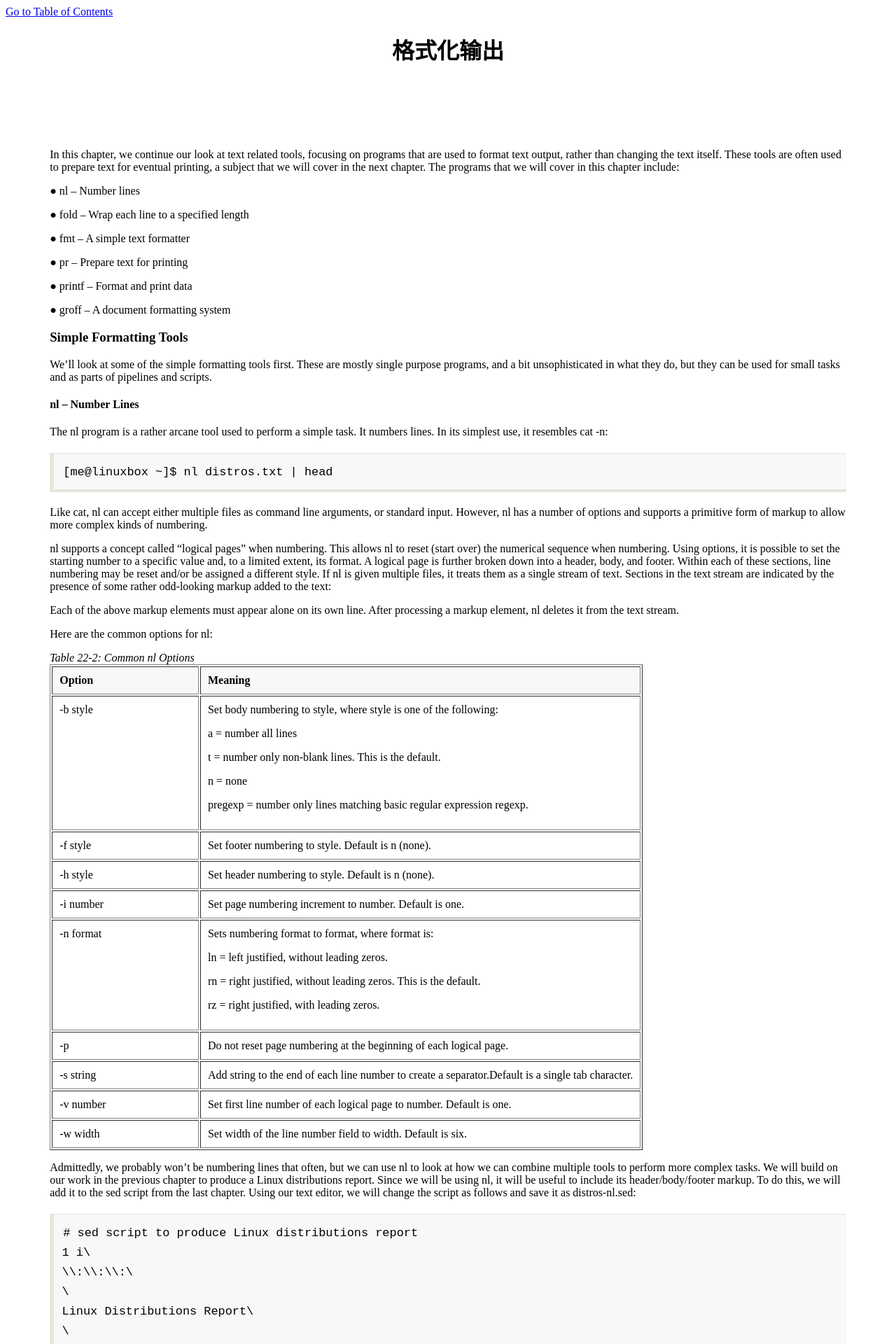
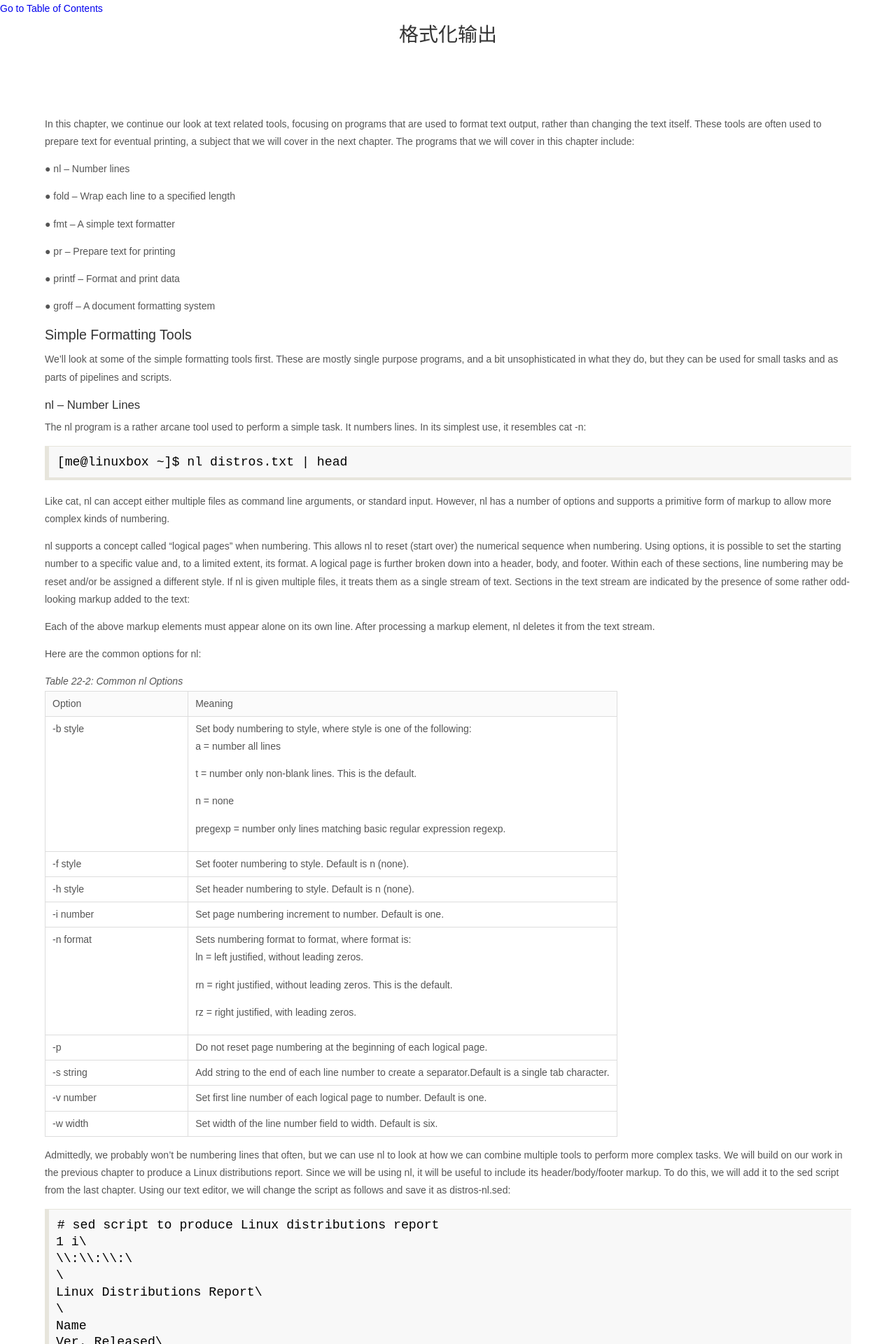
Before and after one commit to billie66/TLCL, a Jekyll site: the page built from book/formattingoutput.md, in a window 1280 px wide. Shown: the top 1920 px of the page at 70% size. Built offline with Jekyll 4.4.1, drawn with Linux system fonts in a browser that asks for light colours; Markdown is read by kramdown in place of the engine named in the settings.

Commit message:
add typo.css

```diff
--- a/_layouts/book.html
+++ b/_layouts/book.html
@@ -2,6 +2,7 @@
 <html xmlns= "http://www.w3.org/1999/xhtml">
 <head>
 <meta http-equiv="Content-type" content="text/html; charset=utf-8">
+<link rel="stylesheet" type="text/css" href="../css/typo.css" />
 <link rel="stylesheet" type="text/css" href="../css/tlcl.css" />
 <link rel="icon" type="image/png" href="../images/billi66.png" />
 <title>TLCL</title>
--- a/_layouts/default.html
+++ b/_layouts/default.html
@@ -2,6 +2,7 @@
 <html xmlns= "http://www.w3.org/1999/xhtml">
 <head>
 <meta http-equiv="Content-type" content="text/html; charset=utf-8">
+<link rel="stylesheet" type="text/css" href="css/typo.css" />
 <link rel="stylesheet" type="text/css" href="css/tlcl.css" />
 <link rel="icon" type="image/png" href="./images/billi66.png" />
 <title>TLCL</title>
```
